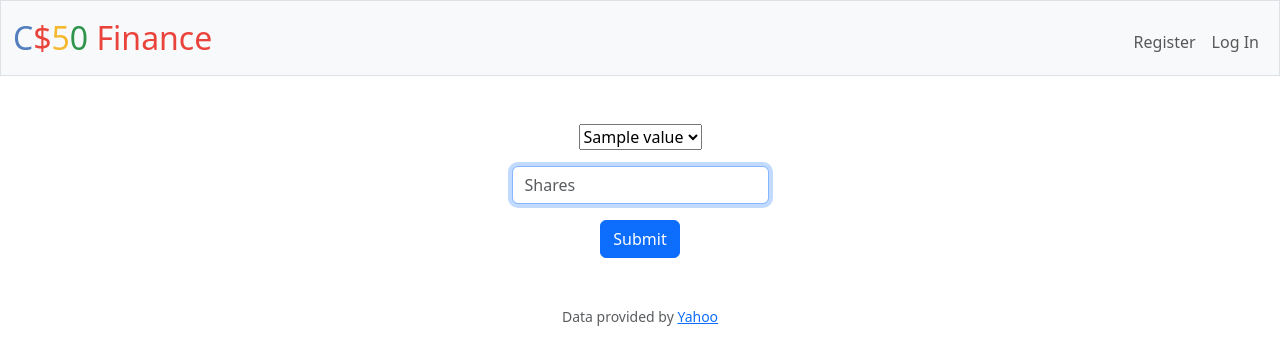
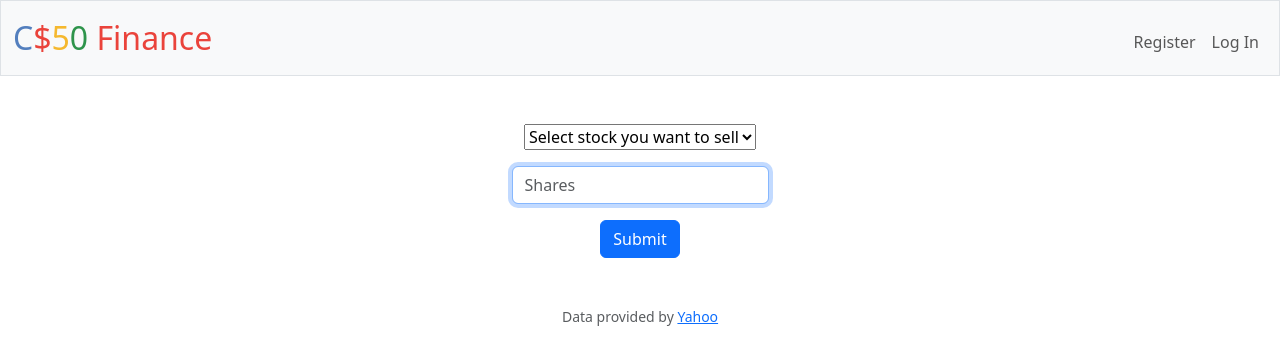
Before and after one commit to xybelle/cs50x-final, a Flask app: template PSET_9/finance/templates/sell.html in a window 1280 px wide. Shown: the top 340 px of the page. Run offline with Flask 3, Linux system fonts and the light colour scheme; the template is opened without the code that fills it: most values are stand-ins (such as "Sample title", 1, 10 or a date in 2020); some libraries are stand-ins or nearby versions.

Commit message:
Tue, Jan 30, 2024, 9:50 PM +08:00

```diff
--- a/PSET_9/finance/app.py
+++ b/PSET_9/finance/app.py
@@ -251,6 +251,10 @@ def sell():
         return render_template("sell.html", options=options)
 
     if request.method == "POST":
+        stock = request.form.get('stock_options')
+        shares = request.form.get('shares')
+
+
         return apology("todo")
 
 
--- a/PSET_9/finance/templates/sell.html
+++ b/PSET_9/finance/templates/sell.html
@@ -8,8 +8,9 @@
     <form action="/quote" method="post">
         <div class="mb-3">
             <select name="stock_options" id="stock_options">
+                <option selected disabled>Select stock you want to sell</option>
                 {% for option in options %}
-                    <option value="{{ option }}">{{ option.value }}</option>
+                    <option value="{{ option }}">{{ option['stock'] }}</option>
                 {% endfor %}
             </select>
         </div>
```
